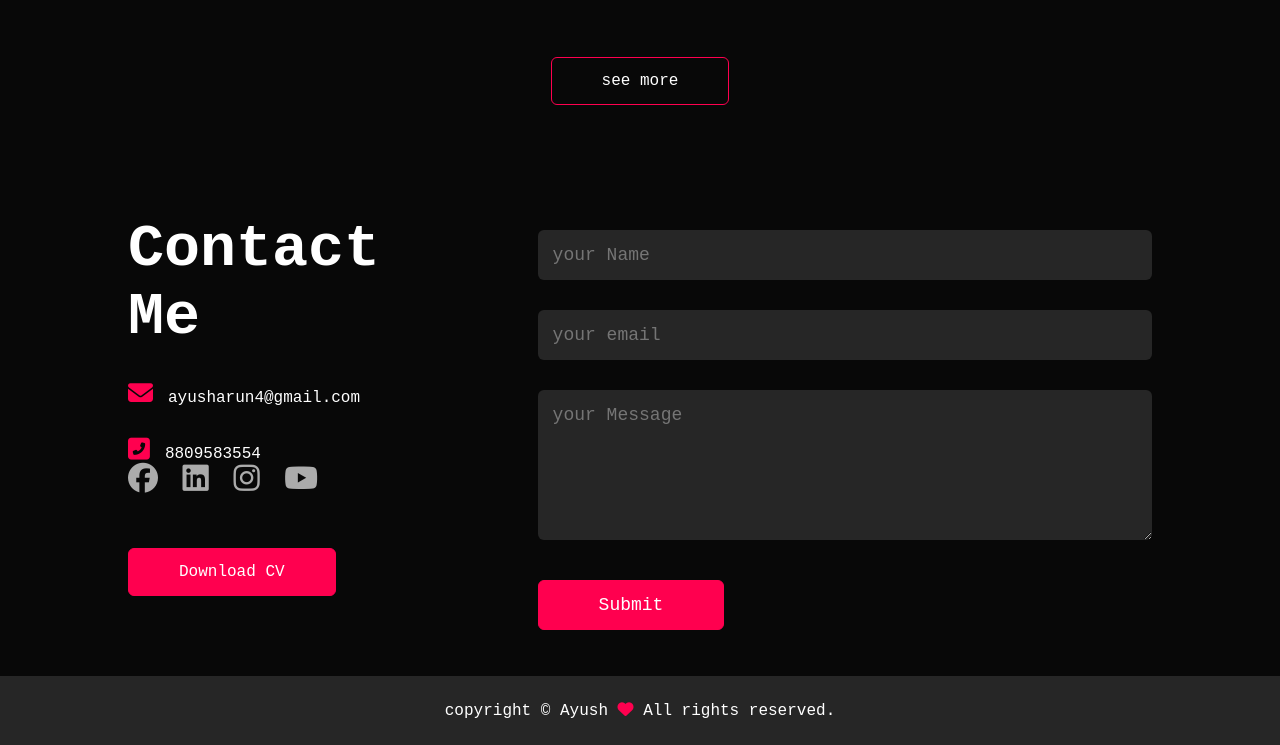
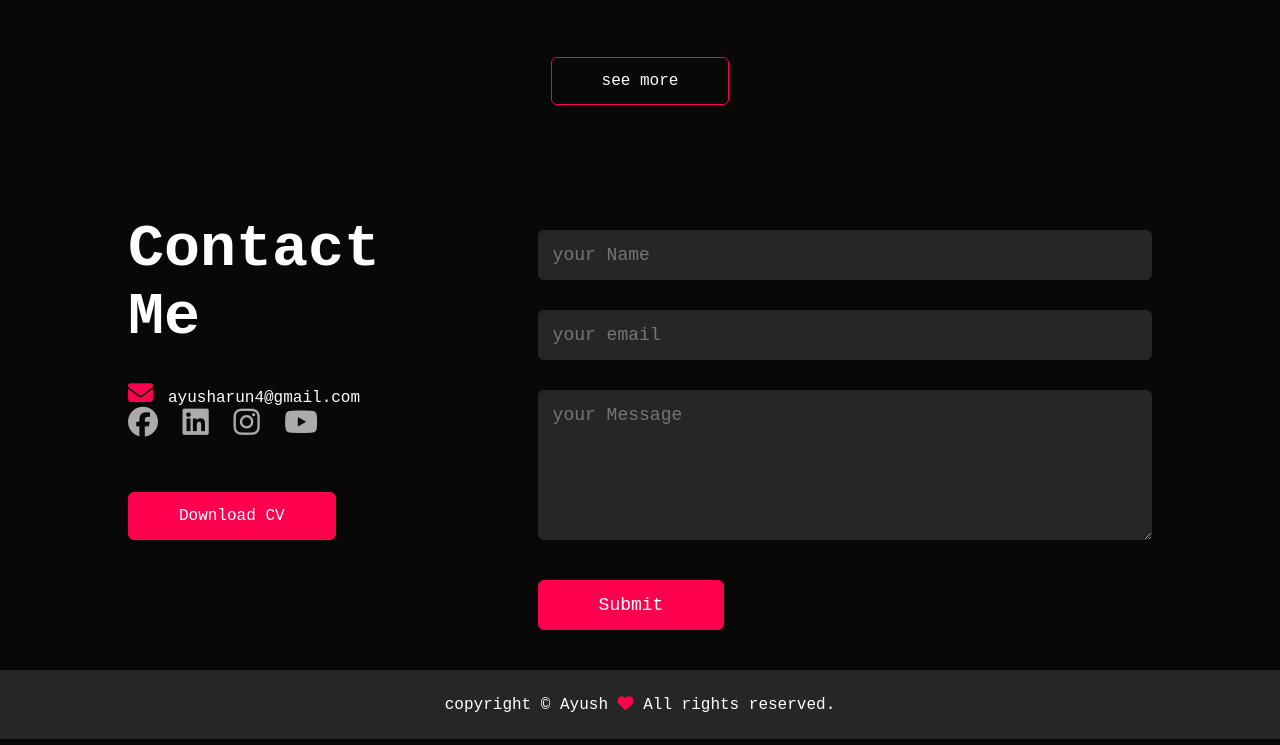
Before and after one commit to AYUSH9534/portfolio, a plain HTML site: page index.html in a window 1280 px wide. Shown: the part 3387-4132 px from the top of the page. Drawn offline with Linux system fonts and the light colour scheme.

Commit message:
Add files via upload

```diff
--- a/index.html
+++ b/index.html
@@ -220,7 +220,7 @@
                 <div class="contact-left">
                     <h1 class="sub-title">Contact Me</h1>
                     <p><i class="fa-solid fa-envelope"></i>ayusharun4@gmail.com</p>
-                    <p><i class="fas fa-phone-square-alt"></i>8809583554</p>
+
                     <div class="social-icons">
                         <a href="https://www.facebook.com/ayush.das.3133719"><i class="fab fa-facebook"></i></a>
                         <a href="https://www.linkedin.com/in/ayusharun/"><i class="fa fa-linkedin-square"></i></a>
```
